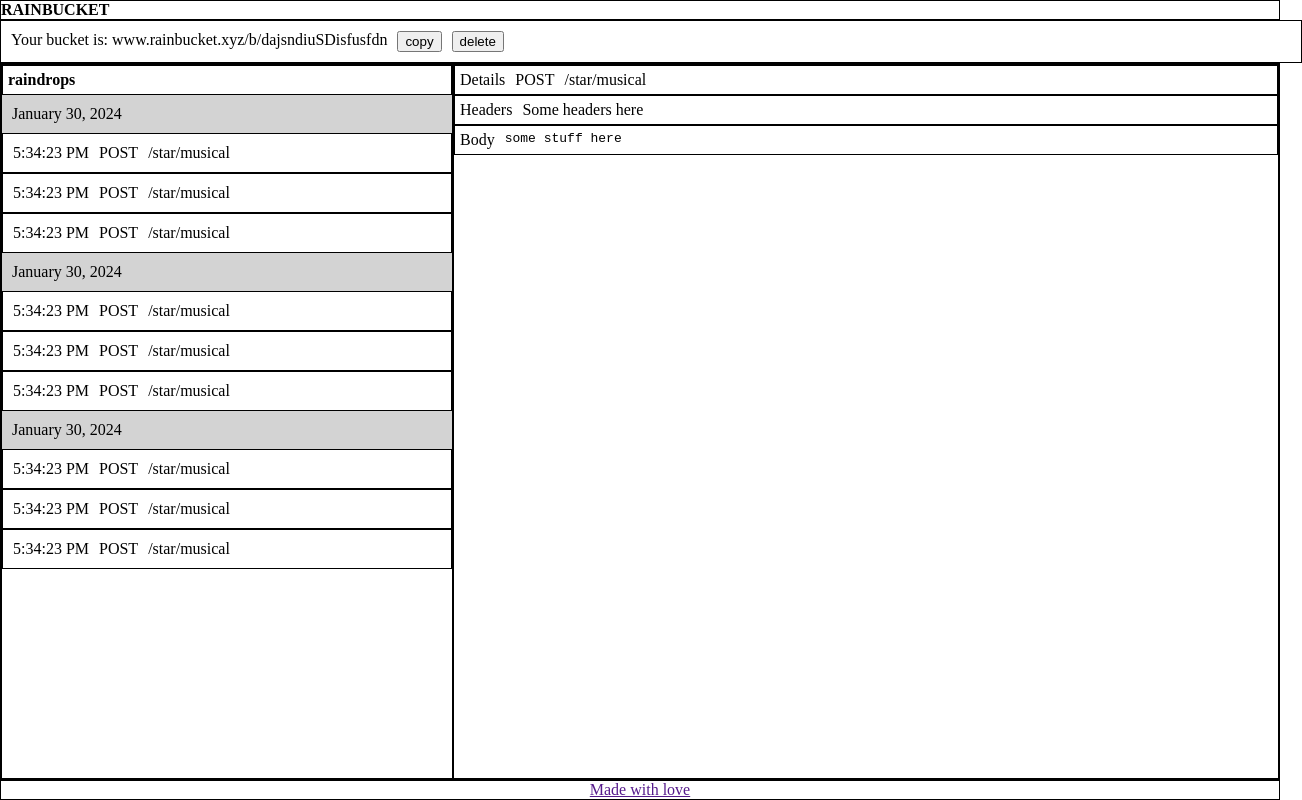
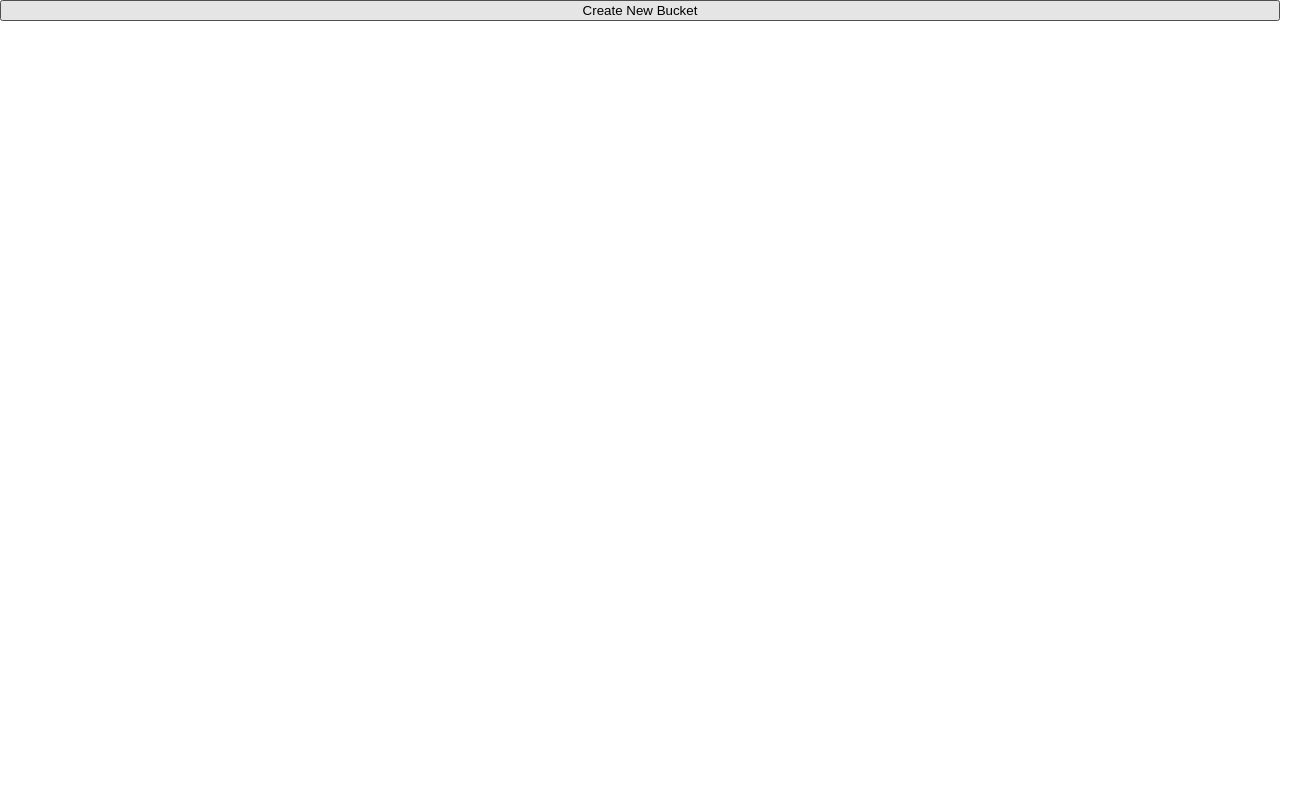
Before and after one commit to rainbucket-xyz/rainbucket, a React (Vite) app in the folder frontend/: page / in a window 1280 px wide. Shown: the whole page, 1302 px wide, since content can reach past the window. Built offline with nearby package versions, Linux system fonts and the light colour scheme.

Commit message:
update app.jsx

```diff
--- a/frontend/src/App.jsx
+++ b/frontend/src/App.jsx
@@ -109,13 +109,14 @@ function RaindropsView() {
 function NewBucketView() {
   return (
     <>
+    <button>Create New Bucket</button>
 
     </>
   )
 }
 function App() {
   // use effect to determine if user has a bucket(?)
-  const hasBucket = true;
+  const hasBucket = false;
   if (hasBucket) {
     return <RaindropsView/>
   } else {
```
